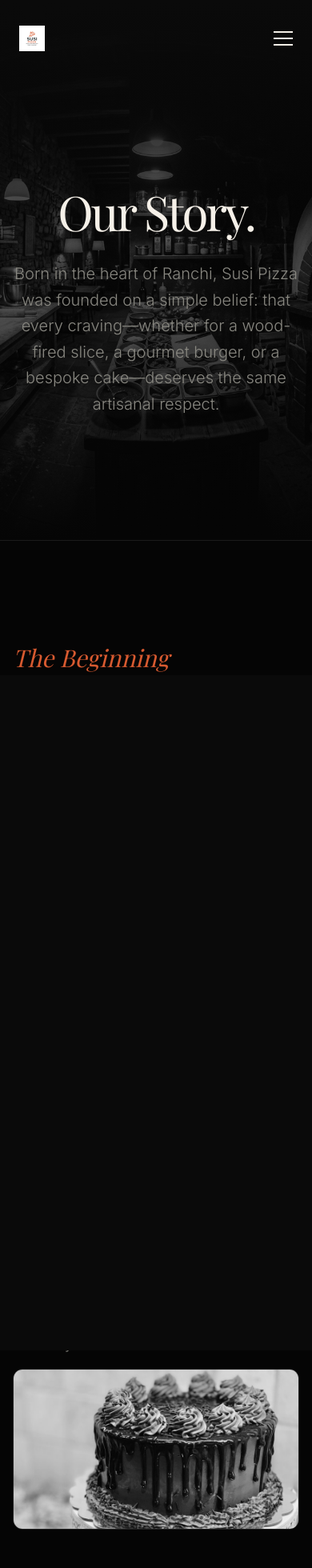
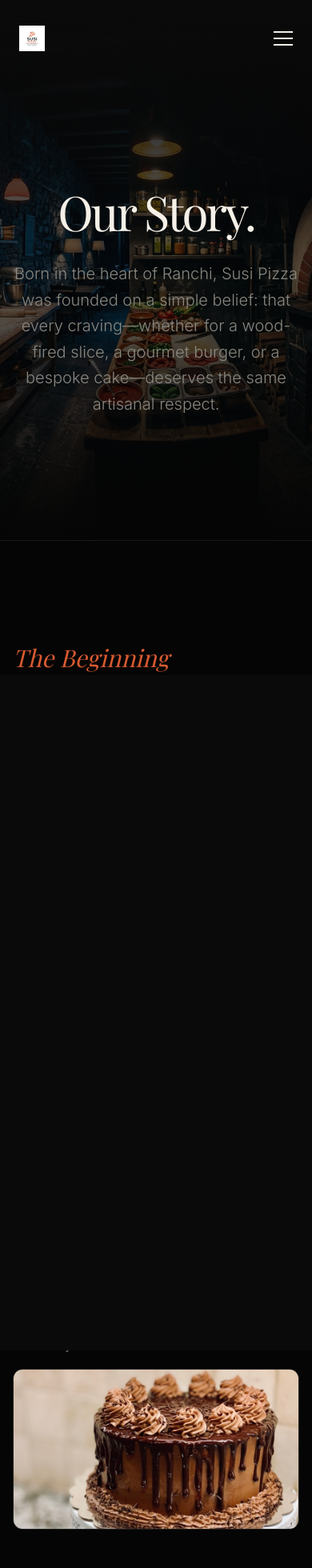
Before and after one commit to Ayush07571/susi-pizza-landing-page, a Next.js app: page /about in a window 390 px wide. Shown: the top 1960 px of the page at 80% size. Built offline with nearby package versions, Linux system fonts and the light colour scheme; a web font is replaced by a local one.

Commit message:
fix: make story images full color on mobile

```diff
--- a/src/app/about/page.tsx
+++ b/src/app/about/page.tsx
@@ -17,7 +17,7 @@
             src="/images/kitchen-bg.png"
             alt="The Kitchen"
             fill
-            className="object-cover opacity-40 grayscale"
+            className="object-cover opacity-40 md:grayscale"
             unoptimized
           />
           <div className="absolute inset-0 bg-gradient-to-b from-[#0a0a0a] via-transparent to-[#050505]" />
@@ -65,7 +65,7 @@
               <div className="space-y-4">
                  <h4 className="text-[#F5F0E8] font-serif text-xl">Bespoke Cakes</h4>
                  <p>Every cake is a custom creation. From our 1lb Blueberry delights to the rich Belgian Choco Truffle, we use 54% dark chocolate ganache and moist sponges baked fresh for every order.</p>
-                 <div className="relative aspect-video w-full rounded-xl overflow-hidden grayscale hover:grayscale-0 transition-all duration-700 border border-[#222]">
+                 <div className="relative aspect-video w-full rounded-xl overflow-hidden md:grayscale md:hover:grayscale-0 transition-all duration-700 border border-[#222]">
                    <Image src="/images/menu-cake.jpg" alt="Susi Cakes" fill className="object-cover" unoptimized />
                  </div>
               </div>
@@ -73,7 +73,7 @@
               <div className="space-y-4">
                  <h4 className="text-[#F5F0E8] font-serif text-xl">Gourmet Burgers</h4>
                  <p>Our Pizza Burger isn't just a snack—it's a signature fusion. We combine the soul of our pizza toppings with the heart of a smashed patty to create Ranchi's most unique burger experience.</p>
-                 <div className="relative aspect-video w-full rounded-xl overflow-hidden grayscale hover:grayscale-0 transition-all duration-700 border border-[#222]">
+                 <div className="relative aspect-video w-full rounded-xl overflow-hidden md:grayscale md:hover:grayscale-0 transition-all duration-700 border border-[#222]">
                    <Image src="/images/menu-burger.jpg" alt="Susi Burgers" fill className="object-cover" unoptimized />
                  </div>
               </div>
@@ -89,7 +89,7 @@
             </div>
           </div>
 
-          <div className="relative aspect-video w-full rounded-2xl overflow-hidden grayscale hover:grayscale-0 transition-all duration-1000 border border-[#222]">
+          <div className="relative aspect-video w-full rounded-2xl overflow-hidden md:grayscale md:hover:grayscale-0 transition-all duration-1000 border border-[#222]">
             <Image
               src="/images/pizza-hero.png"
               alt="Artisanal Pizza"
```
